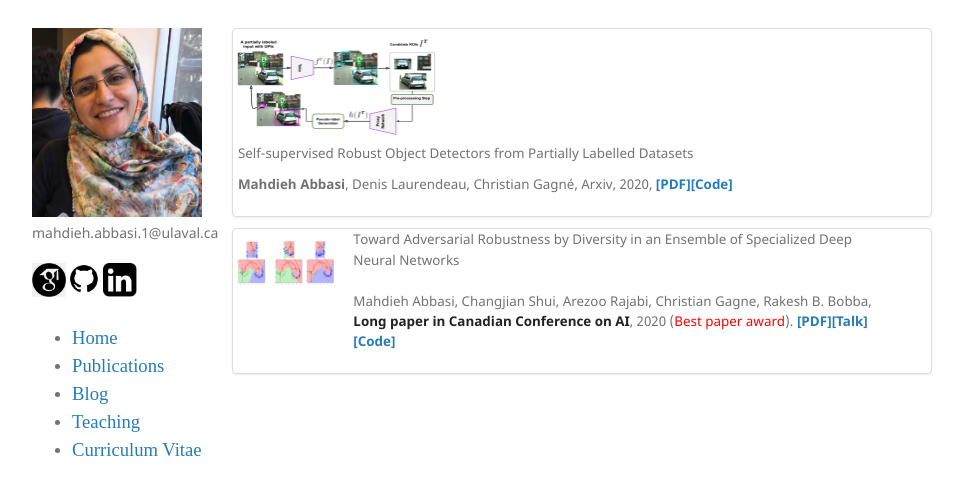
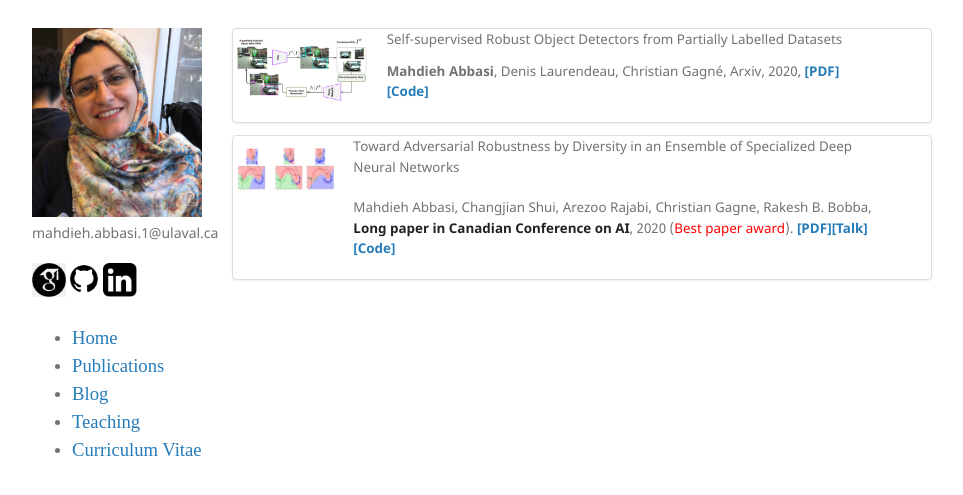
Before and after one commit to mahdaneh/mahdaneh.github.io, a Jekyll site: the page built from publications_test.html, in a window 1280 px wide. Shown: the top 495 px of the page, without its empty margins (158-1121 px from the left). Built offline with Jekyll 4.4.1, drawn with Linux system fonts in a browser that asks for light colours.

Commit message:
neat pulication

```diff
--- a/publications_test.html
+++ b/publications_test.html
@@ -10,8 +10,8 @@ layout: default
 <ul class="list-group">
       <li class="list-group-item" style="padding:0 0 0.2% 0.6%;">
         <div class="media">
-          <div class="pull-left text-center" style="padding:9px 1.3% 0 0; width:30%;" href=""><img width="100%" src="/images/Our_proposal.jpg"></div>
-<div class="pull-left text-left" style="padding:0% 0% 0% 0.1%; width:75%;">
+          <div class="pull-left text-center" style="padding:9px 1.3% 0 0; width:20%;" href=""><img width="100%" src="/images/Our_proposal.jpg"></div>
+<div class="pull-left text-left" style="padding:0% 0% 0% 0.1%; width:71%;">
 
             <p style="font-size:13.4px; line-height:155%">Self-supervised Robust Object Detectors from Partially Labelled Datasets</p>
  <p style="margin:-9.0px 0px 0px 0px;"></p>
```
